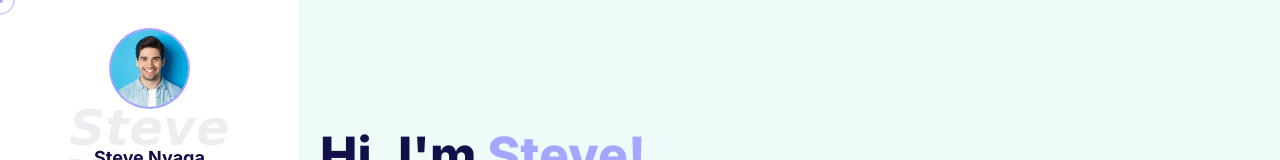
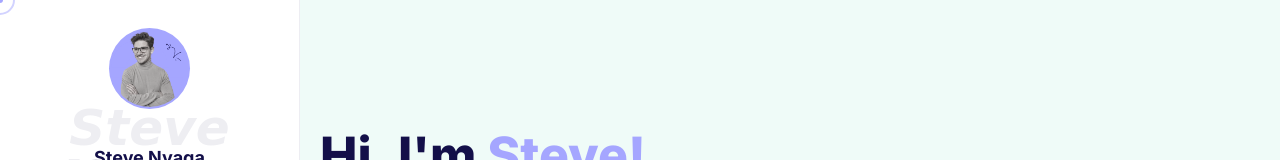
Before and after one commit to Sean-steve/portfolio, a plain HTML site: page index.html in a window 1280 px wide. Shown: the top 160 px of the page. Drawn offline with Linux system fonts and the light colour scheme; no server answers; files whose address does not match are found by name; a web font is replaced by a local one.

Commit message:
html update

```diff
--- a/index.html
+++ b/index.html
@@ -47,7 +47,7 @@
 <div class="inner">
 <div class="wrapper">
 <div class="avatar">
-<div class="image" data-img-url="img/about/1.jpg"></div>
+<div class="image" data-img-url="img/about/2.png"></div>
 </div>
 <div class="menu_list">
 <ul class="anchor_nav">
@@ -81,7 +81,7 @@
 <div class="author">
 <div class="image">
 <img src="img/thumbs/1-1.jpg" alt />
-<div class="main" data-img-url="img/about/1.jpg"></div>
+<div class="main" data-img-url="img/about/2.png"></div>
 </div>
 <div class="name">
 <h3><span>Steve Nyaga<span class="back">Steve Nyaga</span></span></h3>
```
